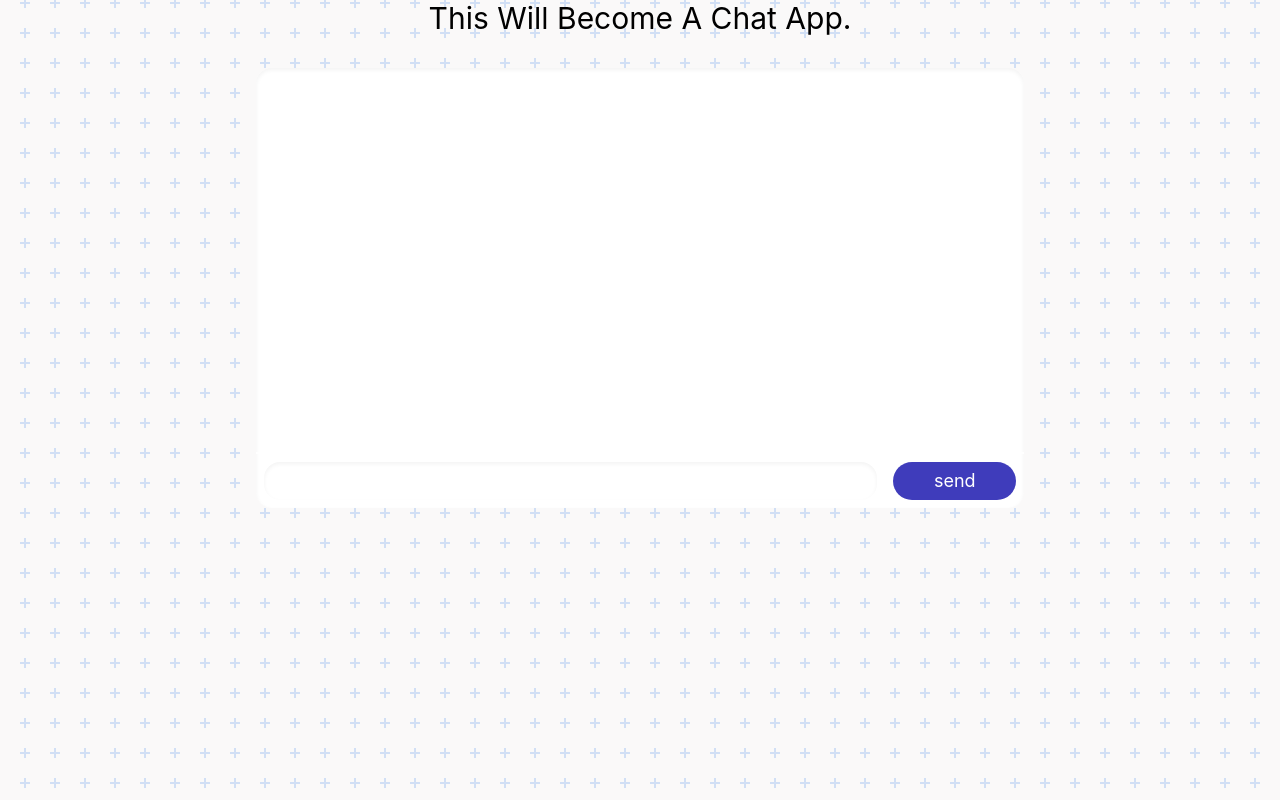
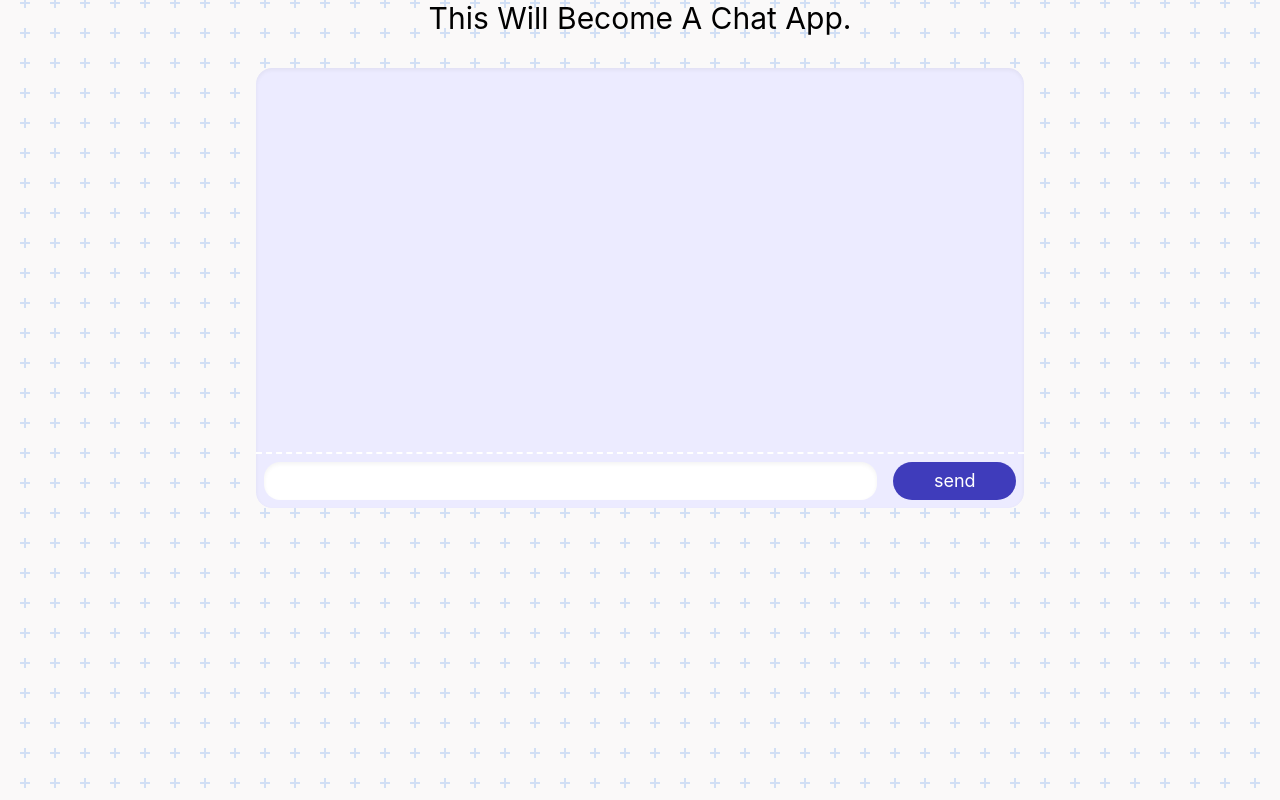
Before and after one commit to Drkeck/Prototype-hybrid-chat, a React (Create React App) app in the folder client/: page / in a window 1280 px wide. Built offline with nearby package versions, Linux system fonts and the light colour scheme.

Commit message:
added some basic functionality to the input side to capture basic inputs

```diff
--- a/client/src/Components/chatContainer/index.js
+++ b/client/src/Components/chatContainer/index.js
@@ -5,7 +5,7 @@ import ChatInput from "../chatInput"
 function ChatContainer() {
 
     return(
-        <div className="w-3/5 mx-auto mt-8 bg-white shadow-inner rounded-2xl bg-silver">
+        <div className="w-3/5 mx-auto mt-8 bg-[#dae0e5] shadow-inner rounded-2xl bg-silver">
             <ChatFeed />
             <ChatInput />
         </div>
--- a/client/src/Components/chatInput/index.js
+++ b/client/src/Components/chatInput/index.js
@@ -1,8 +1,15 @@
+import {useState} from 'react'
+
 function ChatInput() {
 
+    const [form, updateForm] = useState({message: ""});
+
     return(
-        <form className="w-full flex justify-around rounded-b-2xl border-t-2 border-dashed border-white h-14 text-lg">
-            <input className="w-10/12 m-2 shadow-inner rounded-2xl resize-none px-2"/>
+        <form className="w-full flex justify-around rounded-b-2xl border-t-2 border-dashed border-white h-14 text-lg" onChange={(e) => updateForm(e.target.value)} onSubmit={(e) => {
+            e.preventDefault()
+            console.log(form)
+            }}>
+            <input className="w-10/12 m-2 shadow-inner rounded-2xl resize-none px-2 border-none"/>
             <button className="rounded-full bg-purple w-2/12 m-2 text-white hover:text-black hover:bg-white">send</button>
         </form>
     )
```
